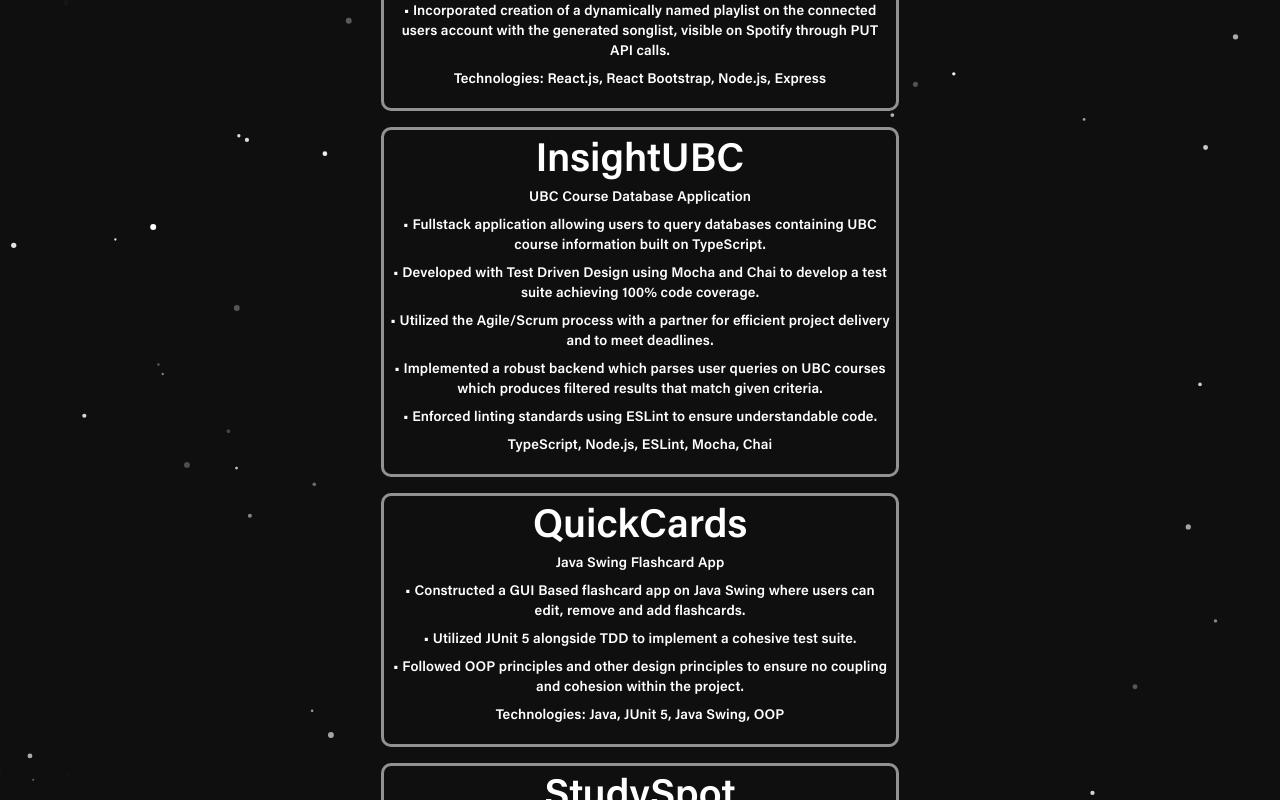
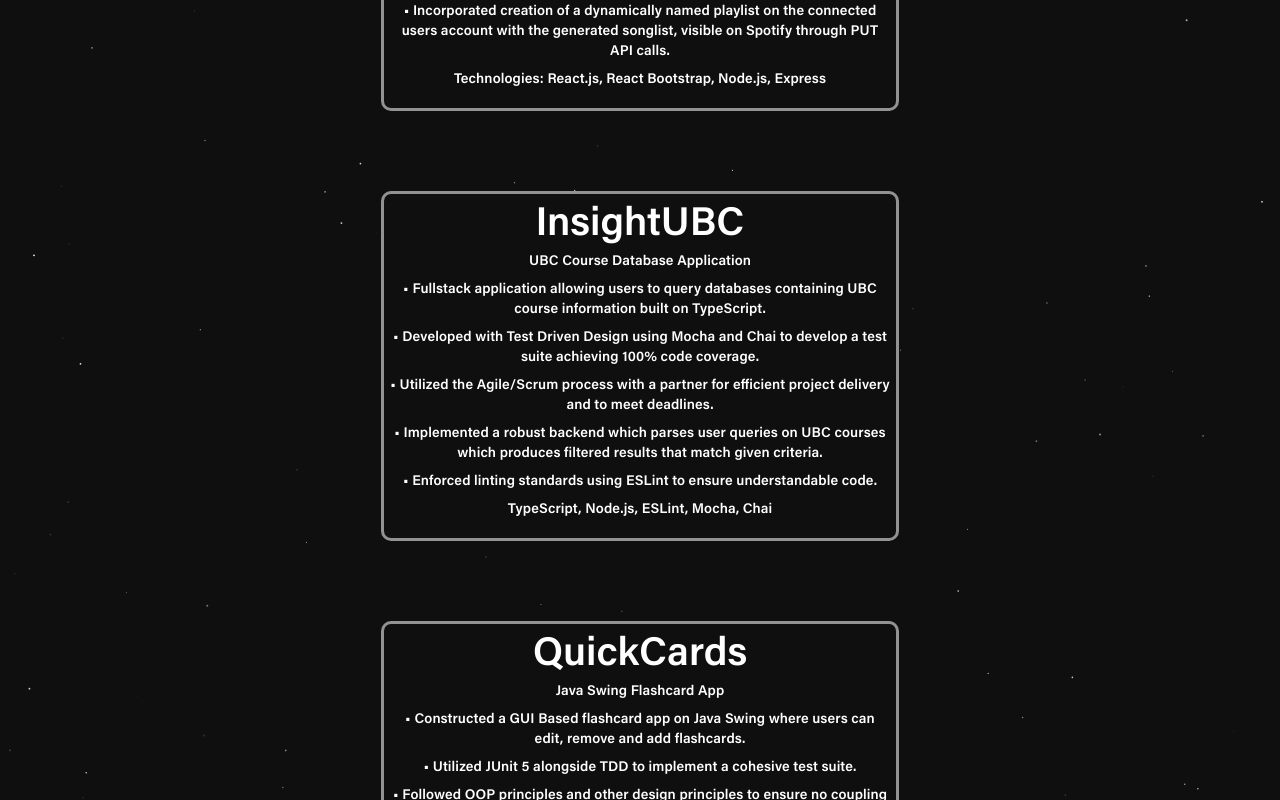
Before and after one commit to babakhadady/personal-website, a React (Create React App) app: page / in a window 1280 px wide. Shown: the part 1260-2060 px from the top of the page. Built offline with nearby package versions, Linux system fonts and the light colour scheme.

Commit message:
fixed project margins

```diff
--- a/src/components/Experiences/style.css
+++ b/src/components/Experiences/style.css
@@ -9,6 +9,7 @@
     margin: 2vh auto;
     border-style: solid;
     border-color: #929292;
+    margin-bottom: 10vh;
 }
 
 
--- a/src/components/Projects/style.css
+++ b/src/components/Projects/style.css
@@ -58,6 +58,7 @@
     margin: 2vh auto;
     border-style: solid;
     border-color: #929292;
+    margin-bottom: 10vh;
 }
 
 img {
--- a/src/components/config/particlesConfig.js
+++ b/src/components/config/particlesConfig.js
@@ -331,7 +331,7 @@ const particlesConfig = {
         factor: 1000
       },
       limit: 0,
-      value: 50       // number of particles
+      value: 75       // number of particles
     },
     opacity: {
       random: {
@@ -375,8 +375,8 @@ const particlesConfig = {
         minimumValue: 1
       },
       value: {
-        min: 1,
-        max: 3
+        min: 0.5,
+        max: 1
       },
       animation: {
         count: 0,
```
